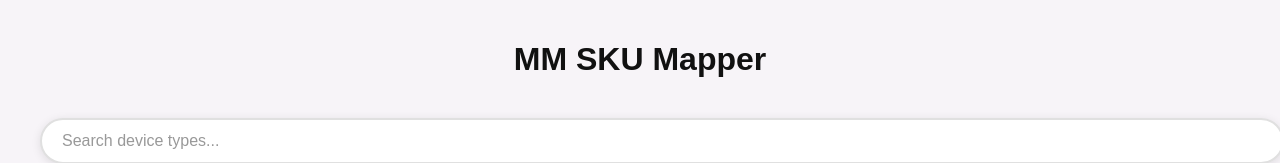
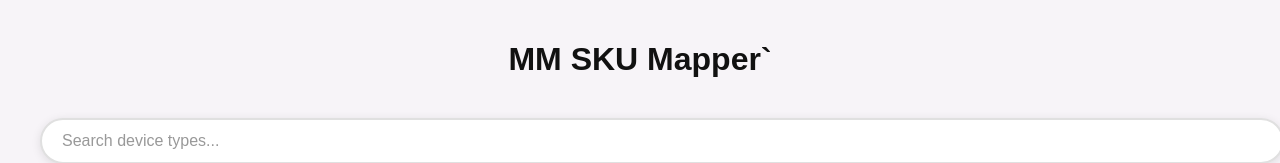
Before and after one commit to hkstechlabs/MM-Ai-Scraper, a website: page MM Mapper/index.html in a window 1280 px wide. Shown: the top 163 px of the page. Drawn offline with Linux system fonts and the light colour scheme; no server answers.

Commit message:
Minor design updates

```diff
--- a/MM Mapper/index.html
+++ b/MM Mapper/index.html
@@ -8,7 +8,7 @@
   <link rel="shortcut icon" href="./assets/mm.avif" type="image/x-icon">
 </head>
 <body>
-  <h1>MM SKU Mapper</h1>
+  <h1>MM SKU Mapper`</h1>
 
   <div id="search-container" class="search-container">
     <input type="text" id="search-input" placeholder="Search device types..." />
```
